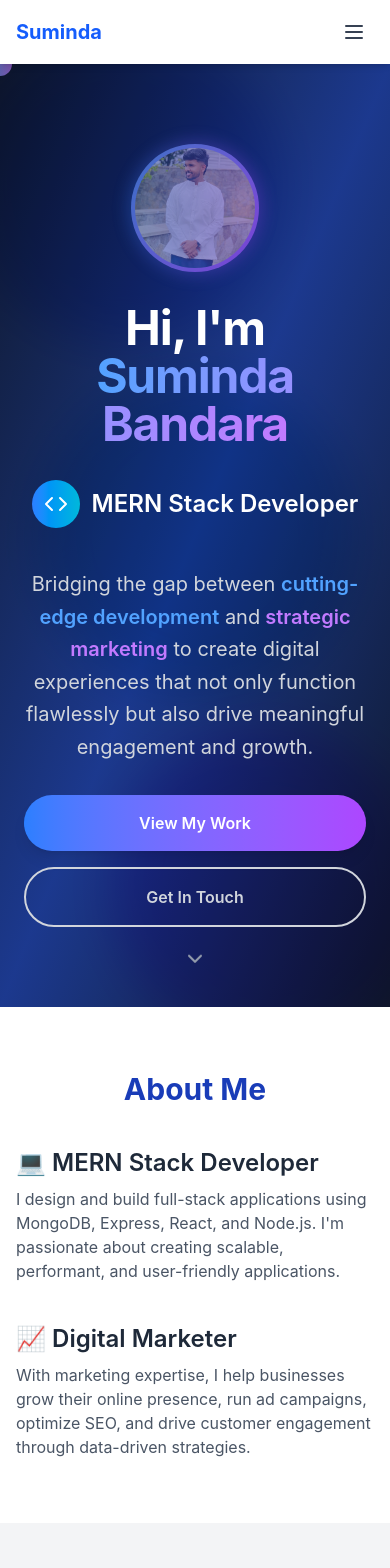
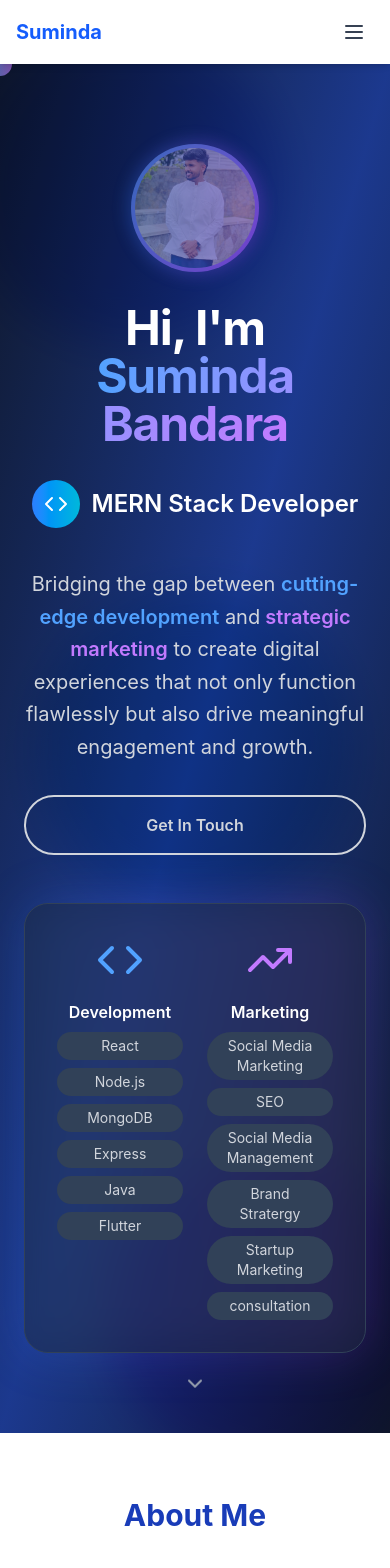
Before and after one commit to SumindaBandara/suminda-portfolio, a React (Vite) app: page / in a window 390 px wide. Shown: the top 1568 px of the page. Built offline with nearby package versions, Linux system fonts and the light colour scheme.

Commit message:
skills update

```diff
--- a/src/App.jsx
+++ b/src/App.jsx
@@ -13,7 +13,7 @@ import ProjectsPage from './components/sections/ProjectsPage'; // ✅ import the
 function App() {
   return (
     <Router>
-      <div className="bg-gray-100 text-gray-800 font-sans">
+      <div className="bg-gray-100 text-gray-800 font-sans scroll-smooth">
         <Navbar />
 
         <Routes>
@@ -30,6 +30,7 @@ function App() {
             }
           />
           <Route path="/projects" element={<ProjectsPage />} />
+          <Route path="/contact" element={<ContactSection />} />
         </Routes>
 
         <Footer />
--- a/src/components/sections/ContactSection.jsx
+++ b/src/components/sections/ContactSection.jsx
@@ -13,7 +13,9 @@ import {
   User,
   MessageCircle,
   Globe,
-  Coffee
+  Coffee,
+  TwitterIcon,
+  XIcon
 } from 'lucide-react';
 import { Toaster, toast } from 'react-hot-toast';
 
@@ -62,9 +64,9 @@ const ModernContactSection = () => {
   const socialLinks = [
     { icon: Github, name: "GitHub", url: "https://github.com/SumindaBandara", color: "hover:text-gray-400" },
     { icon: Linkedin, name: "LinkedIn", url: "https://www.linkedin.com/in/suminda-rathna-bandara-b66063255/", color: "hover:text-blue-400" },
-    { icon: Twitter, name: "Twitter", url: "https://twitter.com/funkyboyz", color: "hover:text-sky-400" },
-    { icon: Instagram, name: "Instagram", url: "https://www.instagram.com/suminda_bandara/", color: "hover:text-pink-400" },
-    { icon: Globe, name: "Website", url: "https://funkyboyz.dev", color: "hover:text-purple-400" }
+
+    { icon: Instagram, name: "Instagram", url: "https://www.instagram.com/suminda_bandara/", color: "hover:text-pink-400" }
+
   ];
 
   const handleInputChange = (e) => {
@@ -156,6 +158,7 @@ const ModernContactSection = () => {
 
         <div className="grid lg:grid-cols-2 gap-12 items-start">
           {/* Contact Form */}
+          <section id="contact">
           <div className="relative">
             <div className="absolute inset-0 bg-gradient-to-r from-blue-500/10 to-purple-500/10 rounded-3xl blur-xl"></div>
             <div className="relative bg-slate-800/30 backdrop-blur-sm border border-slate-700 rounded-3xl p-8">
@@ -275,6 +278,7 @@ const ModernContactSection = () => {
               </form>
             </div>
           </div>
+          </section>
 
           {/* Contact Information */}
           <div className="space-y-8">
@@ -295,7 +299,7 @@ const ModernContactSection = () => {
                     return (
                       <a
                         key={index}
-                        href={info.link}
+
                         target="_blank"
                         rel="noopener noreferrer"
                         className="flex items-center space-x-4 p-4 bg-slate-700/30 rounded-xl hover:bg-slate-700/50 transition-all duration-300 group"
--- a/src/components/sections/HeroSection.jsx
+++ b/src/components/sections/HeroSection.jsx
@@ -1,7 +1,6 @@
 import React, { useState, useEffect } from 'react';
 import { Github, Code, TrendingUp, ChevronDown, ExternalLink, Star, GitBranch, Eye } from 'lucide-react';
-
-
+import { Link } from 'react-router-dom';
 
 const HeroSection = () => {
   const [currentRole, setCurrentRole] = useState(0);
@@ -96,18 +95,17 @@ const HeroSection = () => {
       {/* Main Content */}
       <div className="relative z-20 min-h-screen flex flex-col">
         {/* Hero Section */}
-        <section id="home" className="flex-1 flex items-center justify-center px-6 py-20">
+        <section id="home" className="flex-1 flex flex-col items-center justify-center px-6 py-20 gap-16">
           <div className="max-w-6xl mx-auto grid lg:grid-cols-2 gap-12 items-center">
             {/* Left Side - Content */}
             <div className={`text-center lg:text-left transition-all duration-1000 ${isVisible ? 'opacity-100 translate-y-0' : 'opacity-0 translate-y-10'}`}>
-              {/* Profile Image Placeholder */}
               <div className="relative mx-auto lg:mx-0 w-32 h-32 mb-8 group">
                 <div className="w-full h-full bg-gradient-to-br from-blue-400 to-purple-500 rounded-full p-1 animate-pulse">
                   <img
                       src="/assets/abcd.jpg"
-                          alt="Funky Boyz"
-                          className="w-full h-full rounded-full object-cover"
-/>
+                      alt="Funky Boyz"
+                      className="w-full h-full rounded-full object-cover"
+                  />
                 </div>
                 <div className="absolute -inset-1 bg-gradient-to-r from-blue-500 to-purple-500 rounded-full blur opacity-25 group-hover:opacity-50 transition duration-500"></div>
               </div>
@@ -116,7 +114,6 @@ const HeroSection = () => {
                 Hi, I'm <span className="bg-gradient-to-r from-blue-400 to-purple-400 bg-clip-text text-transparent">Suminda Bandara</span>
               </h1>
 
-              {/* Animated Role Switcher */}
               <div className="h-20 flex items-center justify-center lg:justify-start mb-6">
                 <div className={`flex items-center space-x-3 transition-all duration-500 ${isVisible ? 'opacity-100 scale-100' : 'opacity-0 scale-95'}`}>
                   <div className={`p-3 rounded-full bg-gradient-to-r ${roles[currentRole].color}`}>
@@ -133,19 +130,21 @@ const HeroSection = () => {
                 <span className="text-purple-400 font-semibold"> strategic marketing</span> to create digital experiences that not only function flawlessly but also drive meaningful engagement and growth.
               </p>
 
-              {/* CTA Buttons */}
               <div className="flex flex-col sm:flex-row gap-4 justify-center lg:justify-start">
-                <button className="px-8 py-4 bg-gradient-to-r from-blue-500 to-purple-500 text-white font-semibold rounded-full hover:from-blue-600 hover:to-purple-600 transform hover:scale-105 transition-all duration-300 shadow-lg hover:shadow-xl">
+                {/* <button className="px-8 py-4 bg-gradient-to-r from-blue-500 to-purple-500 text-white font-semibold rounded-full hover:from-blue-600 hover:to-purple-600 transform hover:scale-105 transition-all duration-300 shadow-lg hover:shadow-xl">
                   View My Work
-                </button>
+                </button> */}
                 <button className="px-8 py-4 border-2 border-gray-300 text-gray-300 font-semibold rounded-full hover:bg-white hover:text-slate-900 transition-all duration-300">
+                  <a
+                      href="#contact" >
                   Get In Touch
+                </a>
                 </button>
               </div>
             </div>
 
-            {/* Right Side - Skills Visual */}
-            <div className={`hidden lg:block transition-all duration-1000 delay-300 ${isVisible ? 'opacity-100 translate-x-0' : 'opacity-0 translate-x-10'}`}>
+            {/* Right Side - Skills Visual — now visible for all devices */}
+            <div className={`transition-all duration-1000 delay-300 ${isVisible ? 'opacity-100 translate-x-0' : 'opacity-0 translate-x-10'}`}>
               <div className="relative">
                 <div className="absolute inset-0 bg-gradient-to-r from-blue-500/20 to-purple-500/20 rounded-3xl blur-xl"></div>
                 <div className="relative bg-slate-800/50 backdrop-blur-sm border border-slate-700 rounded-3xl p-8">
@@ -155,7 +154,7 @@ const HeroSection = () => {
                       <Code className="w-12 h-12 text-blue-400 mx-auto mb-4" />
                       <h3 className="text-white font-semibold mb-2">Development</h3>
                       <div className="space-y-2">
-                        {["React", "Node.js", "MongoDB", "Express"].map((skill, index) => (
+                        {["React", "Node.js", "MongoDB", "Express","Java","Flutter"].map((skill) => (
                           <div key={skill} className="bg-slate-700 rounded-full px-3 py-1 text-sm text-gray-300">
                             {skill}
                           </div>
@@ -168,7 +167,7 @@ const HeroSection = () => {
                       <TrendingUp className="w-12 h-12 text-purple-400 mx-auto mb-4" />
                       <h3 className="text-white font-semibold mb-2">Marketing</h3>
                       <div className="space-y-2">
-                        {["SEO", "Analytics", "Social Media", "PPC"].map((skill, index) => (
+                        {["Social Media Marketing", "SEO", "Social Media Management", "Brand Stratergy","Startup Marketing","consultation"].map((skill) => (
                           <div key={skill} className="bg-slate-700 rounded-full px-3 py-1 text-sm text-gray-300">
                             {skill}
                           </div>
@@ -187,9 +186,6 @@ const HeroSection = () => {
           <ChevronDown className="w-6 h-6 text-gray-400" />
         </div>
       </div>
-
-      {/* Projects Section */}
-
     </div>
   );
 };
```
